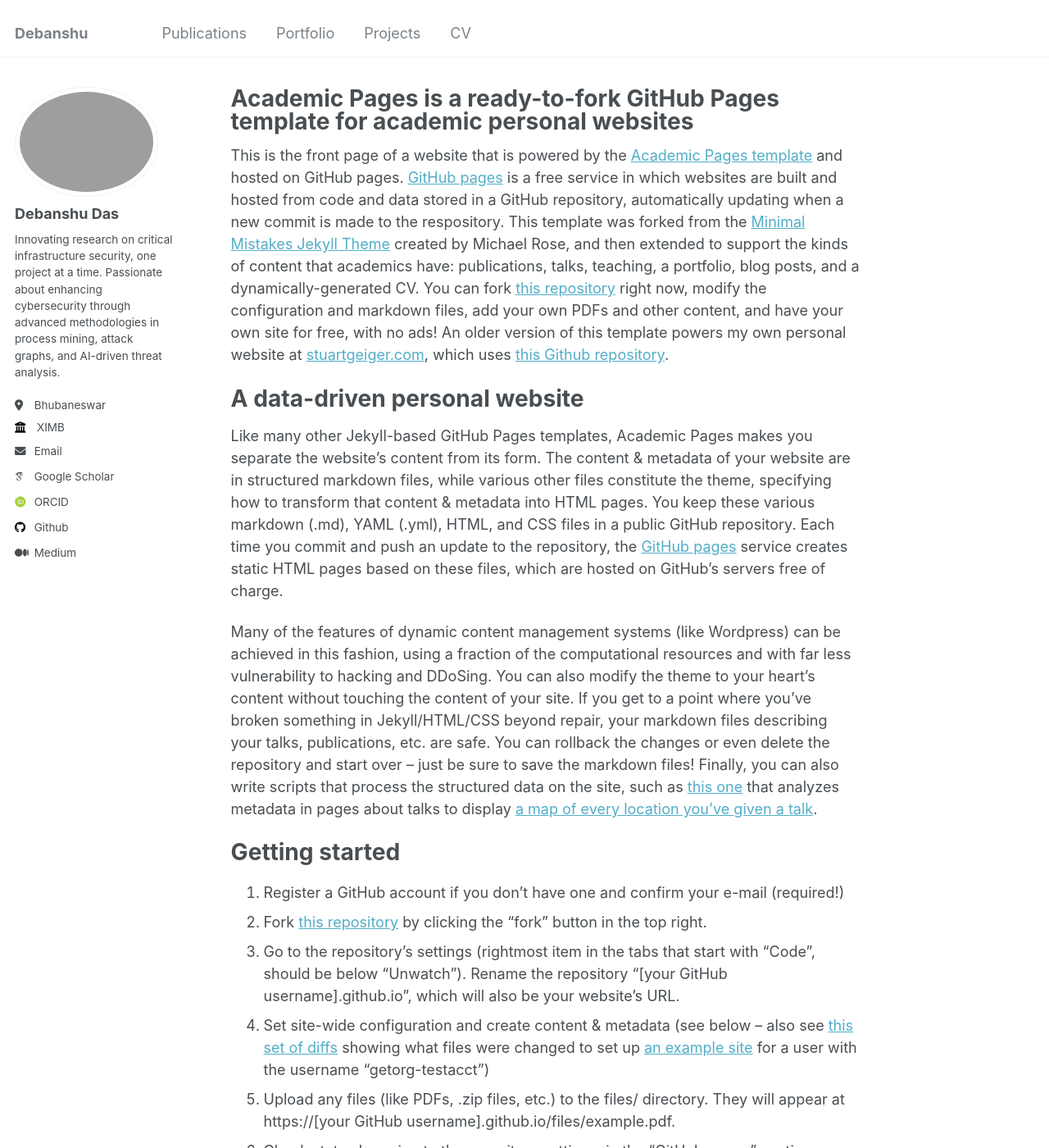
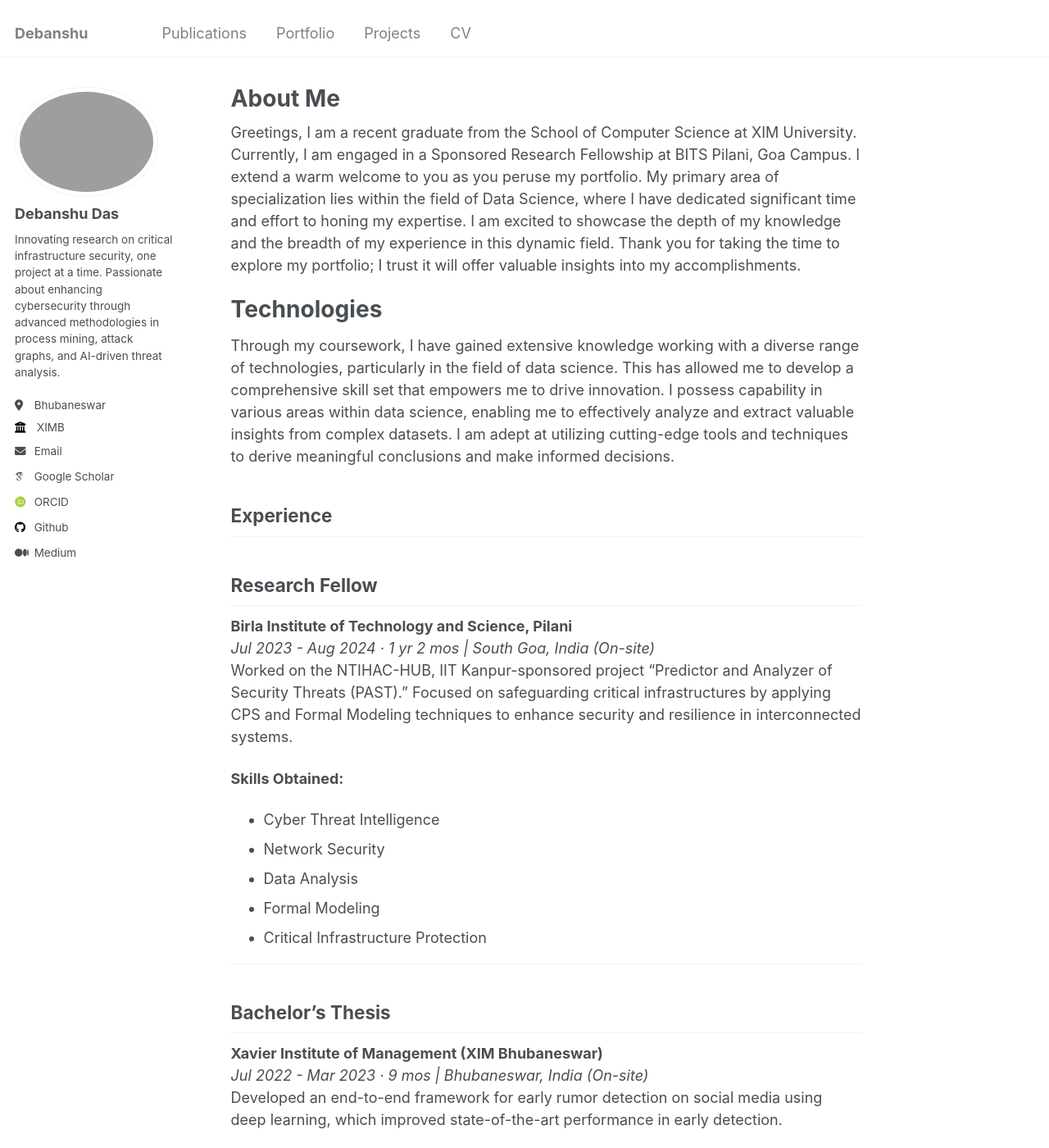
Before and after one commit to DebanshuCS/DDAcademia, a Jekyll site: the page built from _pages/about.md, in a window 1280 px wide and 1400 px high. Shown: the whole window at 82% size. Built offline with Jekyll 4.4.1, drawn with Linux system fonts in a browser that asks for light colours; some web fonts are replaced; some of the changed text lies outside the part shown.

Commit message:
updated about md

```diff
--- a/_pages/about.md
+++ b/_pages/about.md
@@ -1,49 +1,98 @@
 ---
 permalink: /
-title: "Academic Pages is a ready-to-fork GitHub Pages template for academic personal websites"
+title: "About Me"
 author_profile: true
 redirect_from:
   - /about/
   - /about.html
 ---
 
-This is the front page of a website that is powered by the [Academic Pages template](https://github.com/academicpages/academicpages.github.io) and hosted on GitHub pages. [GitHub pages](https://pages.github.com) is a free service in which websites are built and hosted from code and data stored in a GitHub repository, automatically updating when a new commit is made to the respository. This template was forked from the [Minimal Mistakes Jekyll Theme](https://mmistakes.github.io/minimal-mistakes/) created by Michael Rose, and then extended to support the kinds of content that academics have: publications, talks, teaching, a portfolio, blog posts, and a dynamically-generated CV. You can fork [this repository](https://github.com/academicpages/academicpages.github.io) right now, modify the configuration and markdown files, add your own PDFs and other content, and have your own site for free, with no ads! An older version of this template powers my own personal website at [stuartgeiger.com](http://stuartgeiger.com), which uses [this Github repository](https://github.com/staeiou/staeiou.github.io).
+Greetings, I am a recent graduate from the School of Computer Science at XIM University. Currently, I am engaged in a Sponsored Research Fellowship at BITS Pilani, Goa Campus. I extend a warm welcome to you as you peruse my portfolio. My primary area of specialization lies within the field of Data Science, where I have dedicated significant time and effort to honing my expertise. I am excited to showcase the depth of my knowledge and the breadth of my experience in this dynamic field. Thank you for taking the time to explore my portfolio; I trust it will offer valuable insights into my accomplishments.
 
-A data-driven personal website
+**Technologies**
 ======
-Like many other Jekyll-based GitHub Pages templates, Academic Pages makes you separate the website's content from its form. The content & metadata of your website are in structured markdown files, while various other files constitute the theme, specifying how to transform that content & metadata into HTML pages. You keep these various markdown (.md), YAML (.yml), HTML, and CSS files in a public GitHub repository. Each time you commit and push an update to the repository, the [GitHub pages](https://pages.github.com/) service creates static HTML pages based on these files, which are hosted on GitHub's servers free of charge.
 
-Many of the features of dynamic content management systems (like Wordpress) can be achieved in this fashion, using a fraction of the computational resources and with far less vulnerability to hacking and DDoSing. You can also modify the theme to your heart's content without touching the content of your site. If you get to a point where you've broken something in Jekyll/HTML/CSS beyond repair, your markdown files describing your talks, publications, etc. are safe. You can rollback the changes or even delete the repository and start over -- just be sure to save the markdown files! Finally, you can also write scripts that process the structured data on the site, such as [this one](https://github.com/academicpages/academicpages.github.io/blob/master/talkmap.ipynb) that analyzes metadata in pages about talks to display [a map of every location you've given a talk](https://academicpages.github.io/talkmap.html).
+Through my coursework, I have gained extensive knowledge working with a diverse range of technologies, particularly in the field of data science. This has allowed me to develop a comprehensive skill set that empowers me to drive innovation. I possess capability in various areas within data science, enabling me to effectively analyze and extract valuable insights from complex datasets. I am adept at utilizing cutting-edge tools and techniques to derive meaningful conclusions and make informed decisions.
 
-Getting started
-======
-1. Register a GitHub account if you don't have one and confirm your e-mail (required!)
-1. Fork [this repository](https://github.com/academicpages/academicpages.github.io) by clicking the "fork" button in the top right.
-1. Go to the repository's settings (rightmost item in the tabs that start with "Code", should be below "Unwatch"). Rename the repository "[your GitHub username].github.io", which will also be your website's URL.
-1. Set site-wide configuration and create content & metadata (see below -- also see [this set of diffs](http://archive.is/3TPas) showing what files were changed to set up [an example site](https://getorg-testacct.github.io) for a user with the username "getorg-testacct")
-1. Upload any files (like PDFs, .zip files, etc.) to the files/ directory. They will appear at https://[your GitHub username].github.io/files/example.pdf.
-1. Check status by going to the repository settings, in the "GitHub pages" section
+Experience
+---
 
-Site-wide configuration
-------
-The main configuration file for the site is in the base directory in [_config.yml](https://github.com/academicpages/academicpages.github.io/blob/master/_config.yml), which defines the content in the sidebars and other site-wide features. You will need to replace the default variables with ones about yourself and your site's github repository. The configuration file for the top menu is in [_data/navigation.yml](https://github.com/academicpages/academicpages.github.io/blob/master/_data/navigation.yml). For example, if you don't have a portfolio or blog posts, you can remove those items from that navigation.yml file to remove them from the header.
+## Research Fellow
 
-Create content & metadata
-------
-For site content, there is one markdown file for each type of content, which are stored in directories like _publications, _talks, _posts, _teaching, or _pages. For example, each talk is a markdown file in the [_talks directory](https://github.com/academicpages/academicpages.github.io/tree/master/_talks). At the top of each markdown file is structured data in YAML about the talk, which the theme will parse to do lots of cool stuff. The same structured data about a talk is used to generate the list of talks on the [Talks page](https://academicpages.github.io/talks), each [individual page](https://academicpages.github.io/talks/2012-03-01-talk-1) for specific talks, the talks section for the [CV page](https://academicpages.github.io/cv), and the [map of places you've given a talk](https://academicpages.github.io/talkmap.html) (if you run this [python file](https://github.com/academicpages/academicpages.github.io/blob/master/talkmap.py) or [Jupyter notebook](https://github.com/academicpages/academicpages.github.io/blob/master/talkmap.ipynb), which creates the HTML for the map based on the contents of the _talks directory).
+**Birla Institute of Technology and Science, Pilani**
+*Jul 2023 - Aug 2024 · 1 yr 2 mos | South Goa, India (On-site)*
+Worked on the NTIHAC-HUB, IIT Kanpur-sponsored project "Predictor and Analyzer of Security Threats (PAST)." Focused on safeguarding critical infrastructures by applying CPS and Formal Modeling techniques to enhance security and resilience in interconnected systems.
 
-**Markdown generator**
+**Skills Obtained:**
 
-I have also created [a set of Jupyter notebooks](https://github.com/academicpages/academicpages.github.io/tree/master/markdown_generator
-) that converts a CSV containing structured data about talks or presentations into individual markdown files that will be properly formatted for the Academic Pages template. The sample CSVs in that directory are the ones I used to create my own personal website at stuartgeiger.com. My usual workflow is that I keep a spreadsheet of my publications and talks, then run the code in these notebooks to generate the markdown files, then commit and push them to the GitHub repository.
+- Cyber Threat Intelligence
+- Network Security
+- Data Analysis
+- Formal Modeling
+- Critical Infrastructure Protection
 
-How to edit your site's GitHub repository
-------
-Many people use a git client to create files on their local computer and then push them to GitHub's servers. If you are not familiar with git, you can directly edit these configuration and markdown files directly in the github.com interface. Navigate to a file (like [this one](https://github.com/academicpages/academicpages.github.io/blob/master/_talks/2012-03-01-talk-1.md) and click the pencil icon in the top right of the content preview (to the right of the "Raw | Blame | History" buttons). You can delete a file by clicking the trashcan icon to the right of the pencil icon. You can also create new files or upload files by navigating to a directory and clicking the "Create new file" or "Upload files" buttons.
+---
 
-Example: editing a markdown file for a talk
-![Editing a markdown file for a talk](/images/editing-talk.png)
+## Bachelor's Thesis
 
-For more info
-------
-More info about configuring Academic Pages can be found in [the guide](https://academicpages.github.io/markdown/). The [guides for the Minimal Mistakes theme](https://mmistakes.github.io/minimal-mistakes/docs/configuration/) (which this theme was forked from) might also be helpful.
+**Xavier Institute of Management (XIM Bhubaneswar)**
+*Jul 2022 - Mar 2023 · 9 mos | Bhubaneswar, India (On-site)*
+Developed an end-to-end framework for early rumor detection on social media using deep learning, which improved state-of-the-art performance in early detection.
+
+**Skills Obtained:**
+
+- Deep Learning
+- Natural Language Processing
+- Large-Scale Data Analysis
+- Weak Supervision
+- Research Methodology
+
+---
+
+## Data Science Intern
+
+**The Sparks Foundation**
+*Jun 2021 - Jul 2021 · 2 mos | Singapore (Remote)*
+Completed tasks in Data Science and Business Analytics, including exploratory data analysis (EDA) on a sample superstore dataset to identify weak business areas for profit improvement.
+
+**Skills Obtained:**
+
+- Data Visualization
+- Exploratory Data Analysis (EDA)
+- Business Analytics
+- Python / R / Tableau / PowerBI
+
+---
+
+## Data Science Intern
+
+**Verzeo**
+*Jan 2021 - Mar 2021 · 3 mos*
+Worked on two major projects:
+
+- **AgeWise:** Developed a machine learning model to detect and classify signs of aging in human skin using advanced algorithms.
+- **MaskRadar:** Built a real-time face mask recognition system using deep neural networks and TensorFlow Keras.
+
+**Skills Obtained:**
+
+- Machine Learning
+- Computer Vision
+- TensorFlow / Keras / OpenCV
+- Model Deployment
+- Image Processing
+
+---
+
+## Business Development Intern
+
+**MyCaptain**
+*Jan 2021 - Feb 2021 · 2 mos*
+As a Student Ambassador, engaged in various roles to develop existing skills and gain new ones.
+
+**Skills Obtained:**
+
+- Public Speaking
+- Communication and Interpersonal Skills
+- Presentation Skills
+- Teamwork
+- Networking
```
